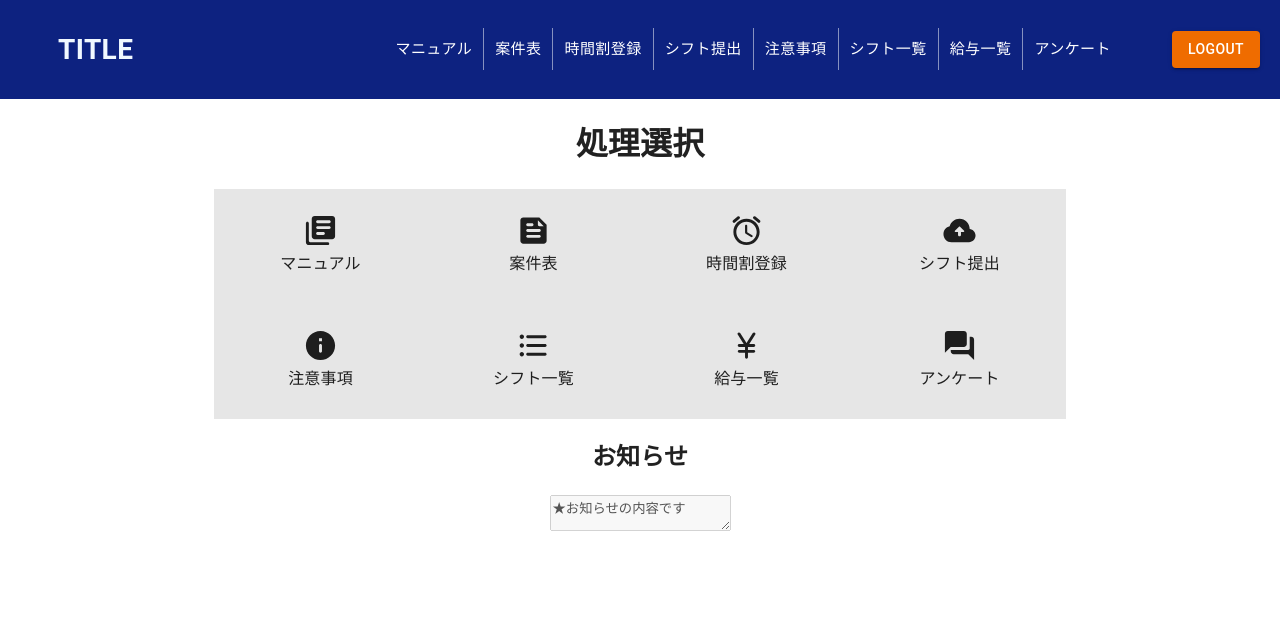
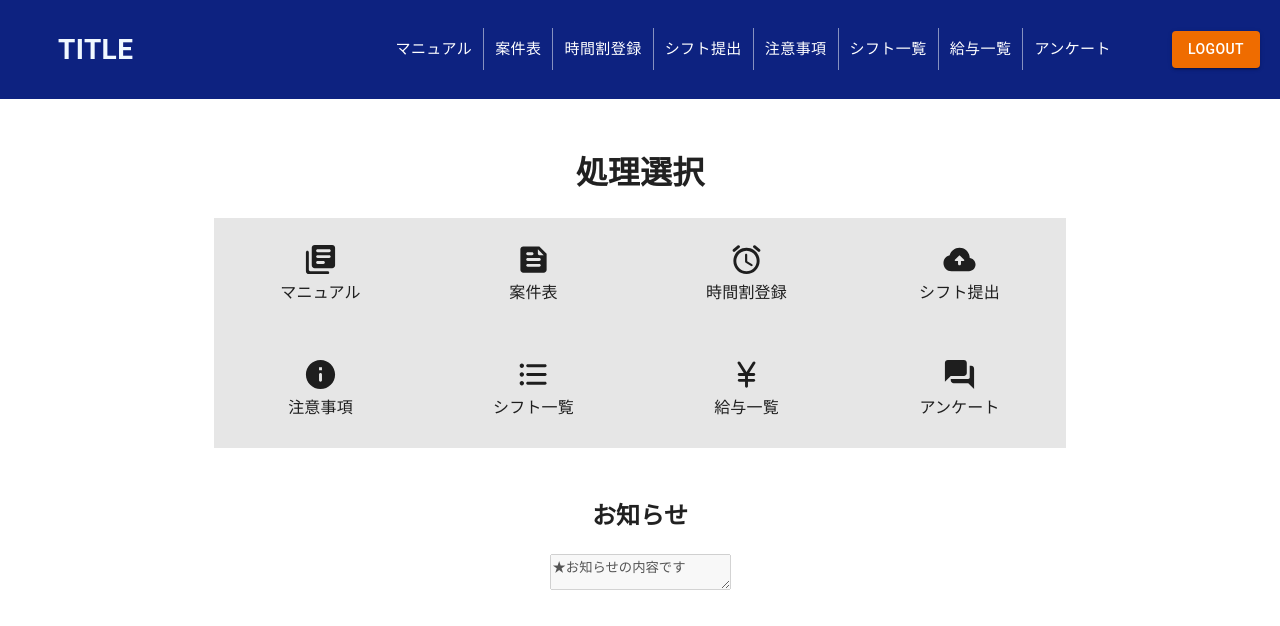
Before and after one commit to curoshiba/main, a React (Create React App) app: page /main in a window 1280 px wide. Shown: the top 626 px of the page. Built offline with nearby package versions, Linux system fonts and the light colour scheme.

Commit message:
main fix margin

```diff
--- a/src/view/main.jsx
+++ b/src/view/main.jsx
@@ -17,7 +17,8 @@ import ListItemText from "@mui/material/ListItemText";
 
 //main画面のcssプロパティ
 const mainStyle = {
-  textAlign: "center"
+  textAlign: "center",
+  marginTop: "50px"
 };
 
 const iconStyle = {
```
Also changed, not shown: src/assets/rice-terraces-gdd8d064db_1920.jpg.
